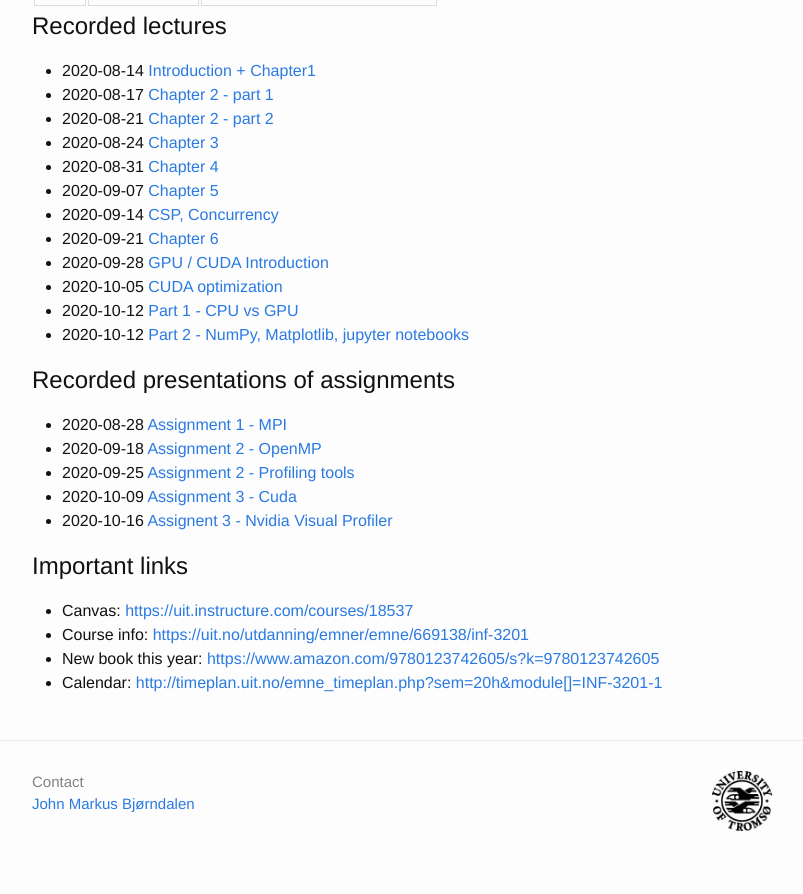
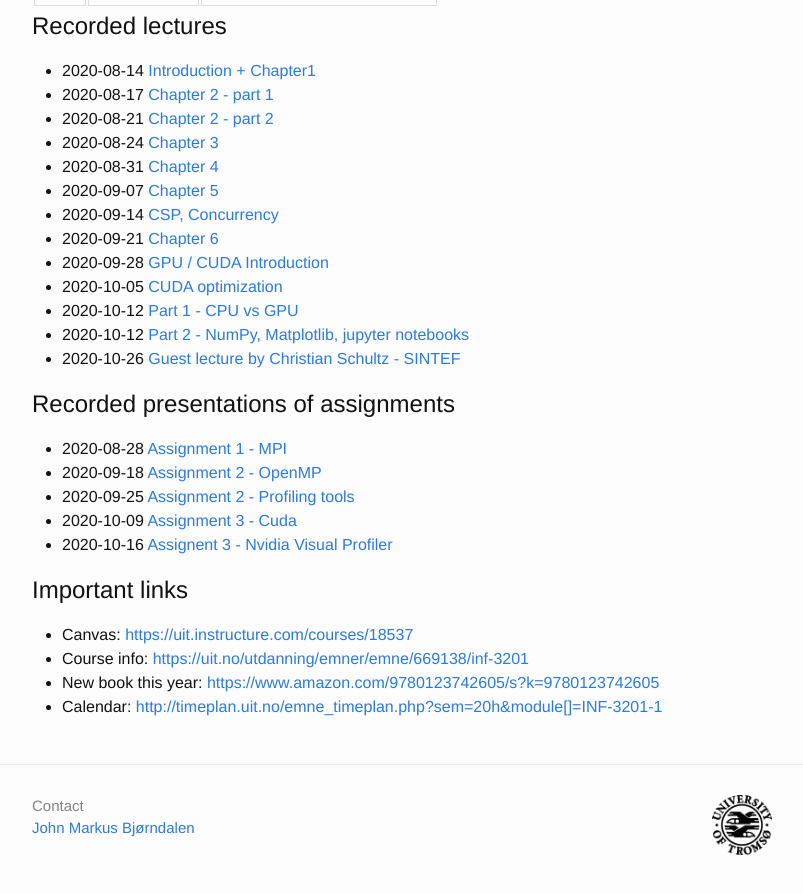
Before and after one commit to uit-inf-3201-h20/uit-inf-3201-h20.github.io, a Jekyll site: the page built from index.md, in a window 1280 px wide and 900 px high, scrolled down 3301 px. Shown: the top 894 px of the window, without its empty margins (238-1041 px from the left). Built offline with Jekyll 4.4.1, drawn with Linux system fonts in a browser that asks for light colours; our own code applies the rules of GitHub Pages for plain Markdown files.

Commit message:
Update index.md

```diff
--- a/index.md
+++ b/index.md
@@ -110,6 +110,7 @@ Links/notes to lecture plan
 * 2020-10-05 [CUDA optimization](https://mediasite.uit.no/Mediasite/Play/07b4b49558114578a8a7ac771d388ff91d)
 * 2020-10-12 [Part 1 - CPU vs GPU](https://mediasite.uit.no/Mediasite/Play/50eaf7cbc8c94ea7bc6c6da6dccf98ca1d)
 * 2020-10-12 [Part 2 - NumPy, Matplotlib, jupyter notebooks](https://mediasite.uit.no/Mediasite/Play/d45abae85d8b41cca8ed08dfa1fe4c9c1d)
+* 2020-10-26 [Guest lecture by Christian Schultz - SINTEF ](https://mediasite.uit.no/Mediasite/Play/f3a2723b9b0b41b1a851e6f5fb094b8b1d)
 
 ## Recorded presentations of assignments
 * 2020-08-28 [Assignment 1 - MPI](https://mediasite.uit.no/Mediasite/Play/cd877206cf904316bad7365ee47c677b1d)
```
